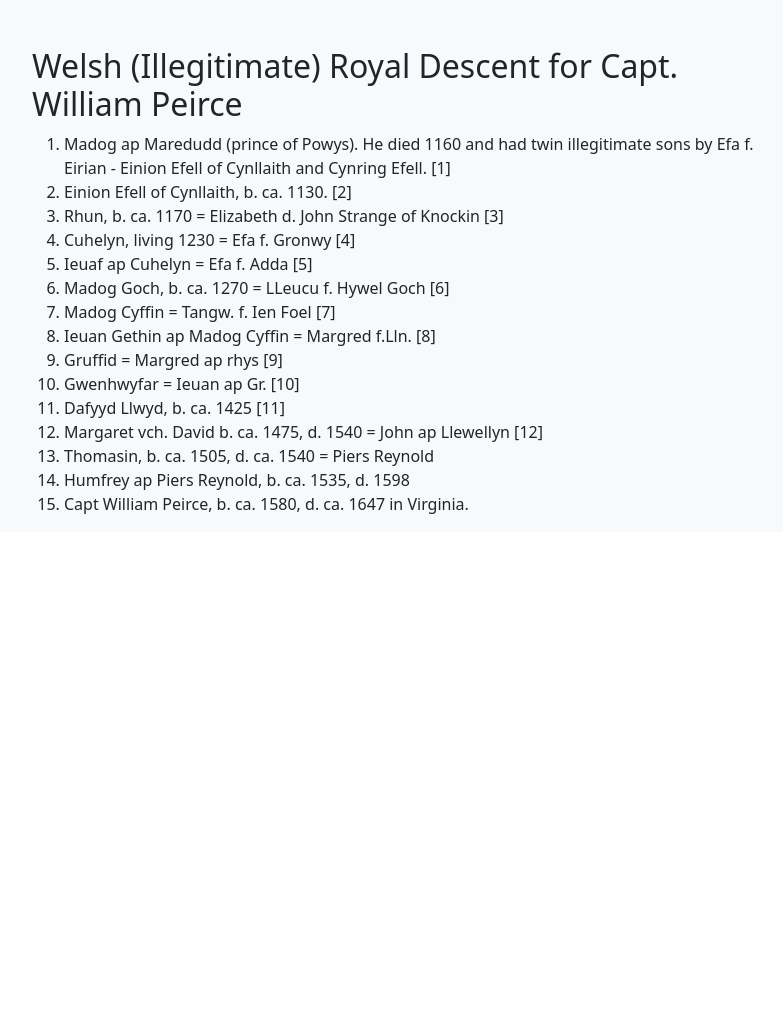
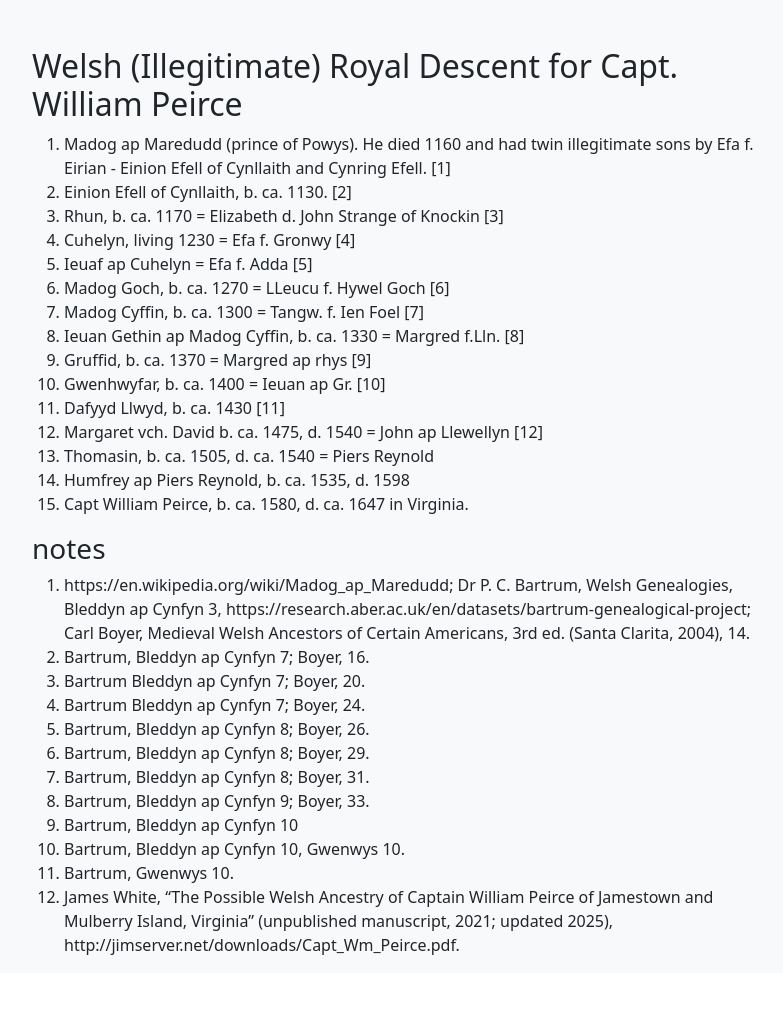
Before and after one commit to basic99/homepage2, a PHP site: page /article/madog_powys.php in a window 1280 px wide. Shown: the part 276-1297 px from the top of the page, without its empty margins (244-1027 px from the left). Before the commit the page ends 790 px from the top, so only its background shows below. Run offline with PHP 8.4, Linux system fonts and the light colour scheme.

Commit message:
geneoalog page

```diff
--- a/article/madog_powys.php
+++ b/article/madog_powys.php
@@ -32,21 +32,41 @@ include "../menu.php";
     <h2>Welsh (Illegitimate) Royal Descent for Capt. William Peirce</h2>
 
 <ol>
+
 <li>Madog ap Maredudd (prince of Powys). He died 1160 and had twin illegitimate sons by Efa f. Eirian - Einion Efell of Cynllaith and Cynring Efell. [1]</li>
 <li>Einion Efell of Cynllaith, b. ca. 1130. [2]</li>
 <li>Rhun, b. ca. 1170 = Elizabeth d. John Strange of Knockin [3]</li>
 <li>Cuhelyn, living 1230 = Efa f. Gronwy [4]</li>
 <li>Ieuaf ap Cuhelyn = Efa f. Adda [5]</li>
 <li>Madog Goch, b. ca. 1270 = LLeucu f. Hywel Goch [6]</li>
- <li>Madog Cyffin = Tangw. f. Ien Foel [7]</li>
- <li>Ieuan Gethin ap Madog Cyffin = Margred f.Lln. [8]</li>
- <li>Gruffid = Margred ap rhys [9]</li>
- <li>Gwenhwyfar = Ieuan ap Gr. [10]</li>
- <li>Dafyyd Llwyd, b. ca. 1425 [11]</li>
+<li>Madog Cyffin, b. ca. 1300 = Tangw. f. Ien Foel [7]</li>
+<li>Ieuan Gethin ap Madog Cyffin, b. ca. 1330 = Margred f.Lln. [8]</li>
+<li>Gruffid, b. ca. 1370 = Margred ap rhys [9]</li>
+<li>Gwenhwyfar, b. ca. 1400 = Ieuan ap Gr. [10]</li>
+<li>Dafyyd Llwyd, b. ca. 1430 [11]</li>
 <li>Margaret vch. David b. ca. 1475, d. 1540 = John ap Llewellyn [12]</li>
 <li>Thomasin, b. ca. 1505, d. ca. 1540 = Piers Reynold</li>
 <li>Humfrey ap Piers Reynold, b. ca. 1535, d. 1598</li>
 <li>Capt William Peirce, b. ca. 1580, d. ca. 1647 in Virginia.</li>
+
+</ol>
+
+<h3>notes</h3>
+
+<ol>
+
+<li>https://en.wikipedia.org/wiki/Madog_ap_Maredudd; Dr P. C. Bartrum, Welsh Genealogies, Bleddyn ap Cynfyn 3, https://research.aber.ac.uk/en/datasets/bartrum-genealogical-project; Carl Boyer, Medieval Welsh Ancestors of Certain Americans, 3rd ed. (Santa Clarita, 2004), 14.</li>
+<li>Bartrum, Bleddyn ap Cynfyn 7; Boyer, 16.</li>
+<li>Bartrum Bleddyn ap Cynfyn 7; Boyer, 20.</li>
+<li>Bartrum Bleddyn ap Cynfyn 7; Boyer, 24.</li>
+<li>Bartrum, Bleddyn ap Cynfyn 8; Boyer, 26.</li>
+<li>Bartrum, Bleddyn ap Cynfyn 8; Boyer, 29.</li>
+<li>Bartrum, Bleddyn ap Cynfyn 8; Boyer, 31.</li>
+<li>Bartrum, Bleddyn ap Cynfyn 9; Boyer, 33.</li>
+<li>Bartrum, Bleddyn ap Cynfyn 10</li>
+<li>Bartrum, Bleddyn ap Cynfyn 10, Gwenwys 10.</li>
+<li>Bartrum, Gwenwys 10.</li>
+<li>James White, “The Possible Welsh Ancestry of Captain William Peirce of Jamestown and Mulberry Island, Virginia” (unpublished manuscript, 2021; updated 2025), http://jimserver.net/downloads/Capt_Wm_Peirce.pdf.</li>
 
 
 
```
Lines whose indentation alone changed are shown as unchanged.
